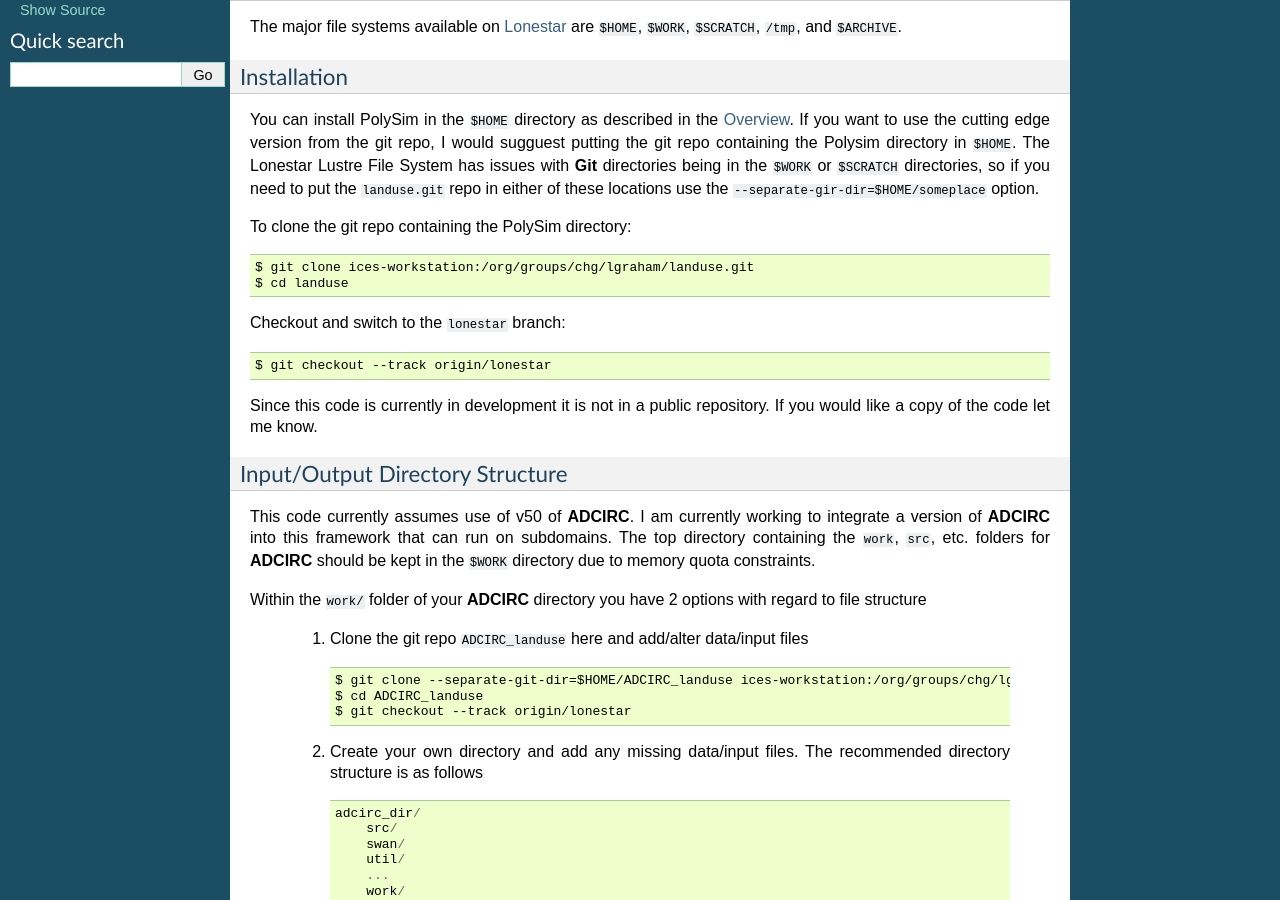
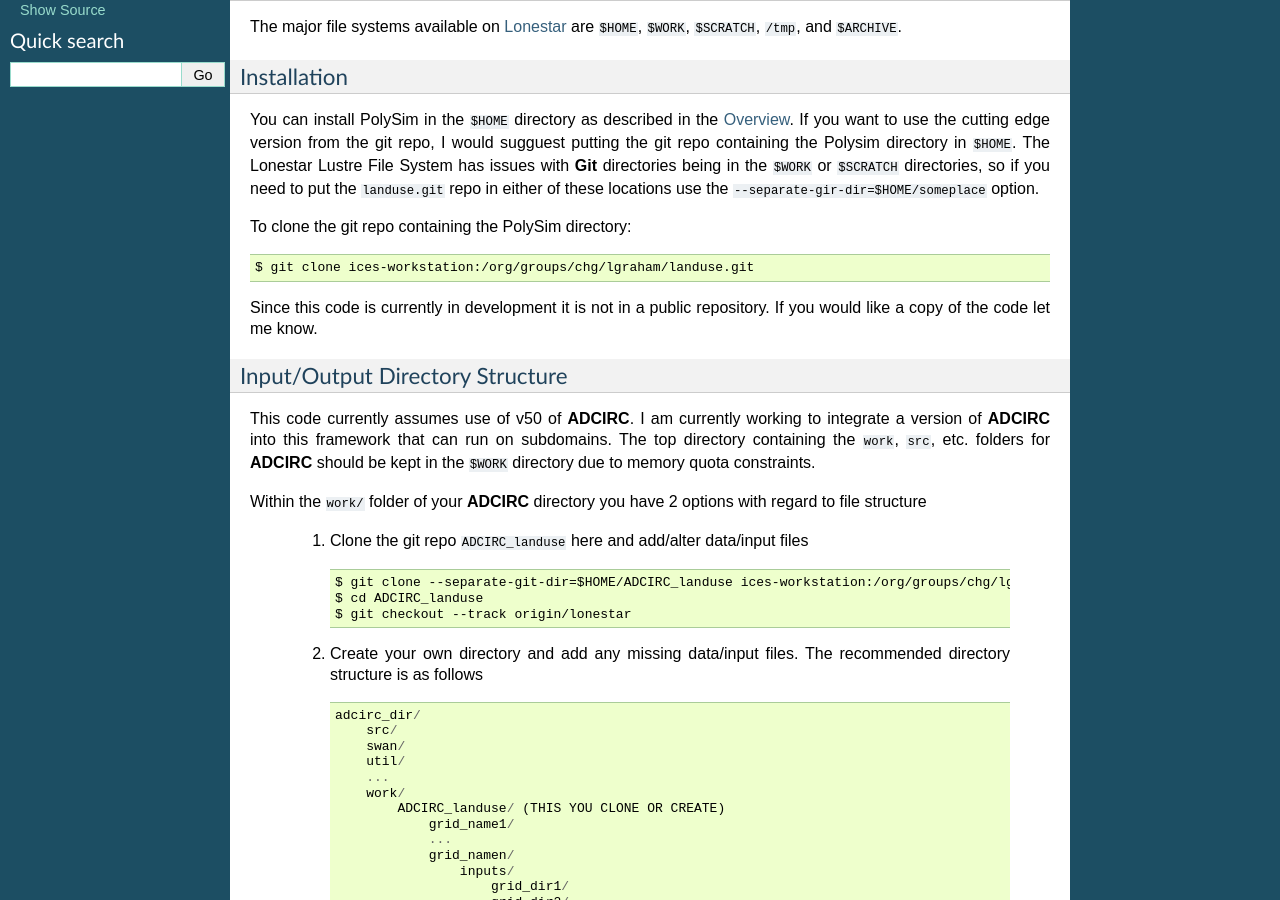
Before and after one commit to UT-CHG/PolyADCIRC, a Sphinx documentation site: the page built from doc/running_on_lonestar.rst, in a window 1280 px wide and 900 px high, scrolled down 366 px. Built offline with Sphinx 7.4.7, drawn with Linux system fonts in a browser that asks for light colours.

Commit message:
updated to match new repo structure and location

```diff
--- a/doc/overview.rst
+++ b/doc/overview.rst
@@ -25,7 +25,7 @@
 To use the cutting edge version of this package you need to add the PolySim git
 repo to your ``PYTHONPATH``. You can do this by adding the line::
 
-    export PYTHONPATH=~/workspace/landuse/python_proj/PolySim:$PYTHONPATH
+    export PYTHONPATH=~/PolySim:$PYTHONPATH
 
 to your ``~/.bash_profile`` file.
 
--- a/doc/running_on_lonestar.rst
+++ b/doc/running_on_lonestar.rst
@@ -36,11 +36,6 @@
 To clone the git repo containing the PolySim directory::
 
     $ git clone ices-workstation:/org/groups/chg/lgraham/landuse.git
-    $ cd landuse
-
-Checkout and switch to the ``lonestar`` branch::
-
-    $ git checkout --track origin/lonestar
 
 Since this code is currently in development it is not in a public repository.
 If you would like a copy of the code let me know.
```
